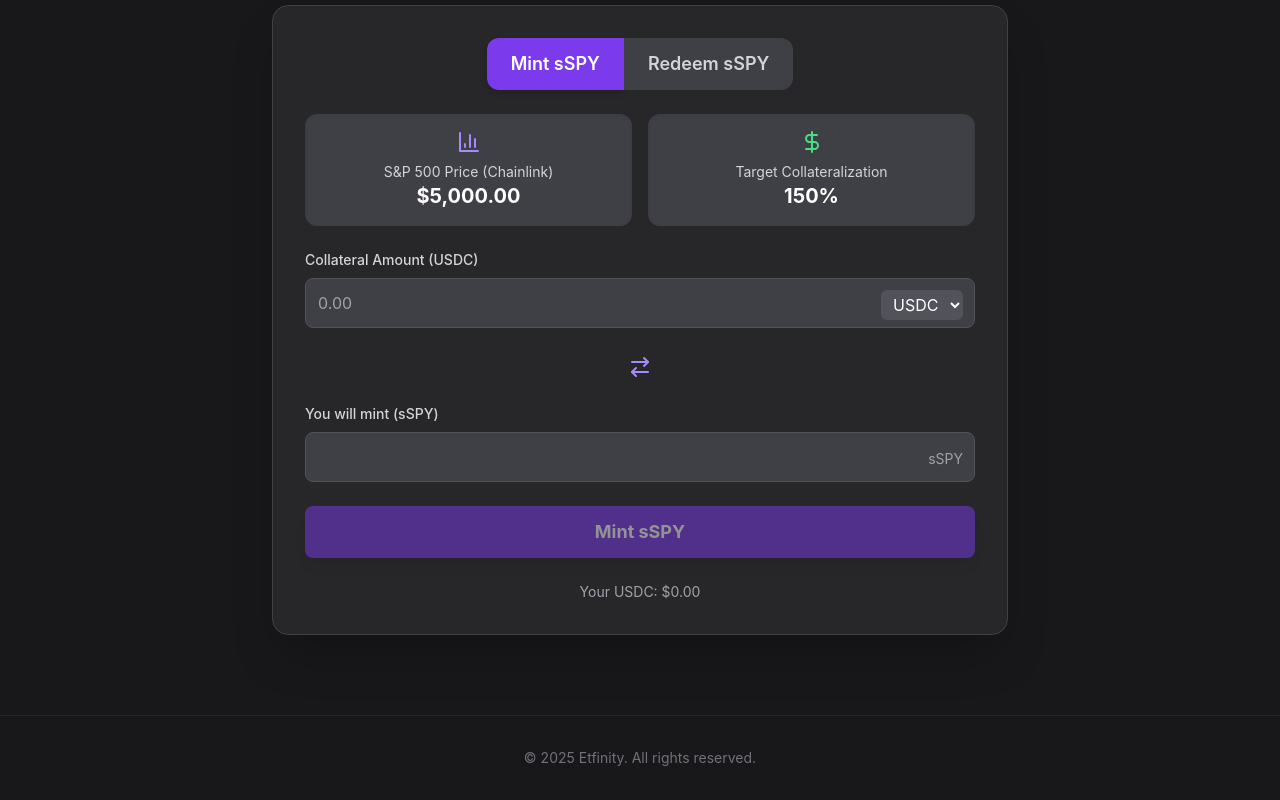
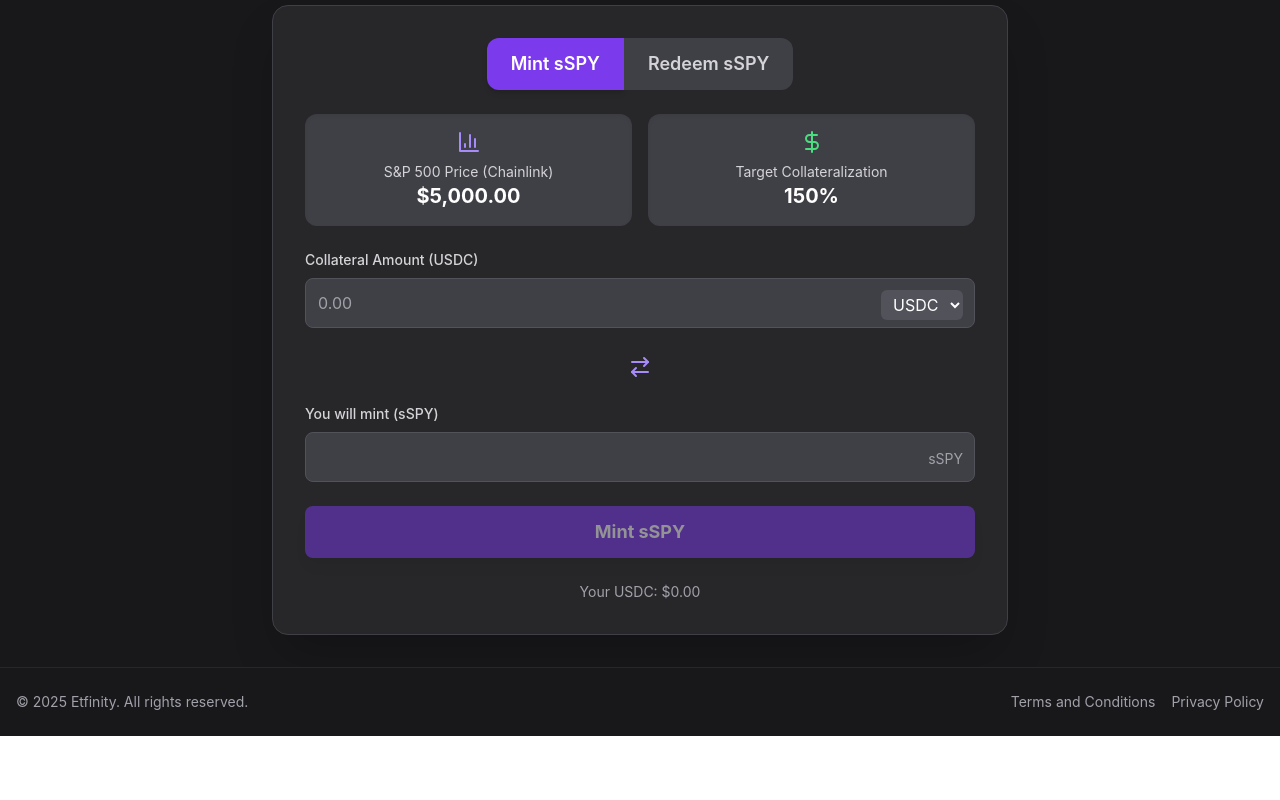
Before and after one commit to EtfinityDefi/etfinity-app, a React (Create React App) app: page / in a window 1280 px wide. Shown: the part 612-1412 px from the top of the page. After the commit the page ends 1348 px from the top, so only its background shows below. Built offline with nearby package versions, Linux system fonts and the light colour scheme.

Commit message:
Add Privacy Policy and Terms and Conditions Pages

```diff
--- a/package.json
+++ b/package.json
@@ -9,6 +9,7 @@
         "lucide-react": "^0.394.0",
         "react": "^18.3.1",
         "react-dom": "^18.3.1",
+        "react-router-dom": "^7.6.2",
         "react-scripts": "5.0.1",
         "recharts": "^2.12.7",
         "web-vitals": "^2.1.4"
--- a/src/App.js
+++ b/src/App.js
@@ -6,6 +6,8 @@ import SwapPage from './pages/SwapPage';
 import FAQPage from './pages/FAQPage';
 import AboutPage from './pages/AboutPage';
 import HomePage from './pages/HomePage';
+import TermsAndConditionsPage from './pages/TermsAndConditionsPage';
+import PrivacyPolicyPage from './pages/PrivacyPolicyPage';
 
 import WalletConnectModal from './components/WalletConnectModal';
 import Footer from './components/Footer';
@@ -45,6 +47,10 @@ function App() {
     // Debugging: Log the final address being set in state
     console.log("App.js: Final walletAddress being set:", finalAddress);
     console.log("App.js: isConnected being set to true");
+  };
+
+  const handleNavigate = (page) => {
+    setCurrentPage(page);
   };
 
   return (
@@ -106,8 +112,10 @@ function App() {
         {currentPage === 'swap' && <SwapPage />}
         {currentPage === 'faq' && <FAQPage />}
         {currentPage === 'about' && <AboutPage />}
+        {currentPage === 'termsAndConditions' && <TermsAndConditionsPage />}
+        {currentPage === 'privacyPolicy' && <PrivacyPolicyPage />}
       </main>
-      <Footer />
+      <Footer onNavigate={handleNavigate} />
 
       <WalletConnectModal
         isOpen={isWalletModalOpen}
--- a/src/components/Footer.js
+++ b/src/components/Footer.js
@@ -1,9 +1,25 @@
 import React from 'react';
 
-const Footer = () => {
+const Footer = ({ onNavigate }) => {
   return (
-    <footer className="py-8 text-center text-zinc-500 text-sm border-t border-zinc-800 mt-12">
-      &copy; {new Date().getFullYear()} Etfinity. All rights reserved.
+    <footer className="bg-zinc-900 text-zinc-400 py-6 text-center border-t border-zinc-800">
+      <div className="container mx-auto px-4 flex flex-col sm:flex-row justify-between items-center text-sm">
+        <p className="mb-2 sm:mb-0">&copy; {new Date().getFullYear()} Etfinity. All rights reserved.</p>
+        <nav className="flex space-x-4">
+          <button
+            onClick={() => onNavigate('termsAndConditions')}
+            className="hover:text-purple-400 transition-colors duration-200 focus:outline-none"
+          >
+            Terms and Conditions
+          </button>
+          <button
+            onClick={() => onNavigate('privacyPolicy')}
+            className="hover:text-purple-400 transition-colors duration-200 focus:outline-none"
+          >
+            Privacy Policy
+          </button>
+        </nav>
+      </div>
     </footer>
   );
 };
--- a/src/components/Header.js
+++ b/src/components/Header.js
@@ -13,9 +13,7 @@ const Header = ({
 }) => {
   const [isMobileMenuOpen, setIsMobileMenuOpen] = useState(false);
 
-  // Debugging: Log props received by Header whenever they change
   useEffect(() => {
-    console.log("Header.js: Props updated - isConnected:", isConnected, "walletAddress:", walletAddress);
   }, [isConnected, walletAddress]);
 
 
@@ -32,9 +30,6 @@ const Header = ({
   };
 
   const truncateAddress = (address) => {
-    // Debugging: Log the address inside truncateAddress
-    console.log("Header.js: truncateAddress called with:", address, "type:", typeof address);
-
     if (typeof address !== 'string' || !address) {
       console.log("Header.js: truncateAddress returning empty string due to invalid address type or value.");
       return '';
--- a/src/components/icons/TelegramIcon.js
+++ b/src/components/icons/TelegramIcon.js
@@ -14,7 +14,6 @@ const TelegramIcon = ({ className, size = 24 }) => {
       strokeLinejoin="round"
       className={className} // Pass any additional Tailwind classes
     >
-      {/* This is the path from your provided SVG */}
       <path d="M40.83,8.48c1.14,0,2,1,1.54,2.86l-5.58,26.3c-.39,1.87-1.52,2.32-3.08,1.45L20.4,29.26a.4.4,0,0,1,0-.65L35.77,14.73c.7-.62-.15-.92-1.07-.36L15.41,26.54a.46.46,0,0,1-.4.05L6.82,24C5,23.47,5,22.22,7.23,21.33L40,8.69a2.16,2.16,0,0,1,.83-.21Z"/>
     </svg>
   );
--- a/src/pages/AboutPage.js
+++ b/src/pages/AboutPage.js
@@ -1,5 +1,5 @@
 import React, { useState } from 'react';
-import { Mail, MessageSquare, Github, Linkedin, Disc, Send, X } from 'lucide-react'; // Added X for Twitter
+import { Mail, MessageSquare, Github, Linkedin, Disc, Send, X } from 'lucide-react';
 import TelegramIcon from '../components/icons/TelegramIcon.js';
 
 const AboutPage = () => {
--- /dev/null
+++ b/src/pages/PrivacyPolicyPage.js
@@ -0,0 +1,37 @@
+import React from 'react';
+
+const PrivacyPolicyPage = () => {
+  return (
+    <div className="container mx-auto px-4 py-8 max-w-4xl text-white">
+      <h2 className="text-4xl font-bold text-white mb-6 text-center drop-shadow-md">Privacy Policy</h2>
+
+      <div className="bg-zinc-800 p-6 rounded-2xl shadow-xl border border-zinc-700 text-zinc-300 space-y-4">
+        <p>Your privacy is important to us. This Privacy Policy describes how Etfinity collects, uses, and discloses your information.</p>
+
+        <h3>**Information We Collect**</h3>
+        <p>We do not collect any personal identifying information from you while you use this demo application. This application is for demonstration purposes only and does not interact with real user data or wallets beyond the simulated connection within your browser.</p>
+        <ul>
+          <li>**Simulated Wallet Address:** When you "connect" a wallet, a dummy address is generated and stored locally in your browser's memory for the duration of your session. This is not real and is not transmitted to any server.</li>
+          <li>**Usage Data (Optional):** We may collect anonymous, aggregated usage data (e.g., number of page views, button clicks) to understand how the demo is being interacted with. This data does not identify you personally.</li>
+        </ul>
+
+        <h3>**How We Use Your Information**</h3>
+        <p>Any simulated or aggregated data is used solely to demonstrate the functionality of the Etfinity platform. No real user data is collected, stored, or used for any commercial purposes in this demo.</p>
+
+        <h3>**Data Sharing and Disclosure**</h3>
+        <p>As this is a demo application, no personal data is collected, and therefore, no data is shared with third parties.</p>
+
+        <h3>**Security of Data**</h3>
+        <p>While we strive to use commercially acceptable means to protect your simulated information, remember that no method of transmission over the Internet, or method of electronic storage is 100% secure. This is a demo; sensitive information should never be entered into a demo application.</p>
+
+        <h3>**Changes to This Privacy Policy**</h3>
+        <p>We may update our Privacy Policy from time to time. We will notify you of any changes by posting the new Privacy Policy on this page.</p>
+
+        <h3>**Contact Us**</h3>
+        <p>If you have any questions about this Privacy Policy, please contact us.</p>
+      </div>
+    </div>
+  );
+};
+
+export default PrivacyPolicyPage;
--- /dev/null
+++ b/src/pages/TermsAndConditionsPage.js
@@ -0,0 +1,50 @@
+import React from 'react';
+
+const TermsAndConditionsPage = () => {
+  return (
+    <div className="container mx-auto px-4 py-8 max-w-4xl text-white">
+      <h2 className="text-4xl font-bold text-white mb-6 text-center drop-shadow-md">Terms and Conditions</h2>
+
+      <div className="bg-zinc-800 p-6 rounded-2xl shadow-xl border border-zinc-700 text-zinc-300 space-y-4">
+        <p>Welcome to Etfinity!</p>
+        <p>These terms and conditions outline the rules and regulations for the use of Etfinity's Website, located at etfinity.com.</p>
+
+        <p>By accessing this website we assume you accept these terms and conditions. Do not continue to use Etfinity if you do not agree to take all of the terms and conditions stated on this page.</p>
+
+        <p>The following terminology applies to these Terms and Conditions, Privacy Statement and Disclaimer Notice and all Agreements: "Client", "You" and "Your" refers to you, the person log on this website and compliant to the Company’s terms and conditions. "The Company", "Ourselves", "We", "Our" and "Us", refers to our Company. "Party", "Parties", or "Us", refers to both the Client and ourselves. All terms refer to the offer, acceptance and consideration of payment necessary to undertake the process of our assistance to the Client in the most appropriate manner for the express purpose of meeting the Client’s needs in respect of provision of the Company’s stated services, in accordance with and subject to, prevailing law of [Your Country/Jurisdiction]. Any use of the above terminology or other words in the singular, plural, capitalization and/or he/she or they, are taken as interchangeable and therefore as referring to same.</p>
+
+        <h3>**Cookies**</h3>
+        <p>We employ the use of cookies. By accessing Etfinity, you agreed to use cookies in agreement with the [Your Company Name]'s Privacy Policy. </p>
+        <p>Most interactive websites use cookies to let us retrieve the user’s details for each visit. Cookies are used by our website to enable the functionality of certain areas to make it easier for people visiting our website. Some of our affiliate/advertising partners may also use cookies.</p>
+
+        <h3>**License**</h3>
+        <p>Unless otherwise stated, Etfinity and/or its licensors own the intellectual property rights for all material on Etfinity. All intellectual property rights are reserved. You may access this from Etfinity for your own personal use subject to restrictions set in these terms and conditions.</p>
+        <p>You must not:</p>
+        <ul>
+          <li>Republish material from Etfinity</li>
+          <li>Sell, rent or sub-license material from Etfinity</li>
+          <li>Reproduce, duplicate or copy material from Etfinity</li>
+          <li>Redistribute content from Etfinity</li>
+        </ul>
+        <p>This Agreement shall begin on the date hereof.</p>
+
+        <p>Parts of this website offer an opportunity for users to post and exchange opinions and information in certain areas of the website. Etfinity does not filter, edit, publish or review Comments prior to their presence on the website. Comments do not reflect the views and opinions of Etfinity,its agents and/or affiliates. Comments reflect the views and opinions of the person who post their views and opinions. To the extent permitted by applicable laws, Etfinity shall not be liable for the Comments or for any liability, damages or expenses caused and/or suffered as a result of any use of and/or posting of and/or appearance of the Comments on this website.</p>
+
+        <p>Etfinity reserves the right to monitor all Comments and to remove any Comments which can be considered inappropriate, offensive or causes breach of these Terms and Conditions.</p>
+
+        <h3>**Disclaimer**</h3>
+        <p>To the maximum extent permitted by applicable law, we exclude all representations, warranties and conditions relating to our website and the use of this website. Nothing in this disclaimer will:</p>
+        <ul>
+          <li>limit or exclude our or your liability for death or personal injury;</li>
+          <li>limit or exclude our or your liability for fraud or fraudulent misrepresentation;</li>
+          <li>limit any of our or your liabilities in any way that is not permitted under applicable law; or</li>
+          <li>exclude any of our or your liabilities that may not be excluded under applicable law.</li>
+        </ul>
+        <p>The limitations and prohibitions of liability set in this Section and elsewhere in this disclaimer: (a) are subject to the preceding paragraph; and (b) govern all liabilities arising under the disclaimer, including liabilities arising in contract, in tort and for breach of statutory duty.</p>
+        <p>As long as the website and the information and services on the website are provided free of charge, we will not be liable for any loss or damage of any nature.</p>
+      </div>
+    </div>
+  );
+};
+
+export default TermsAndConditionsPage;
```
Also changed, not shown: src/pages/HomePage.js (+3 -9 lines), src/pages/LiquidityPage.js (+4 -4 lines), 1 other file (tests, documents, lock files or other folders).
